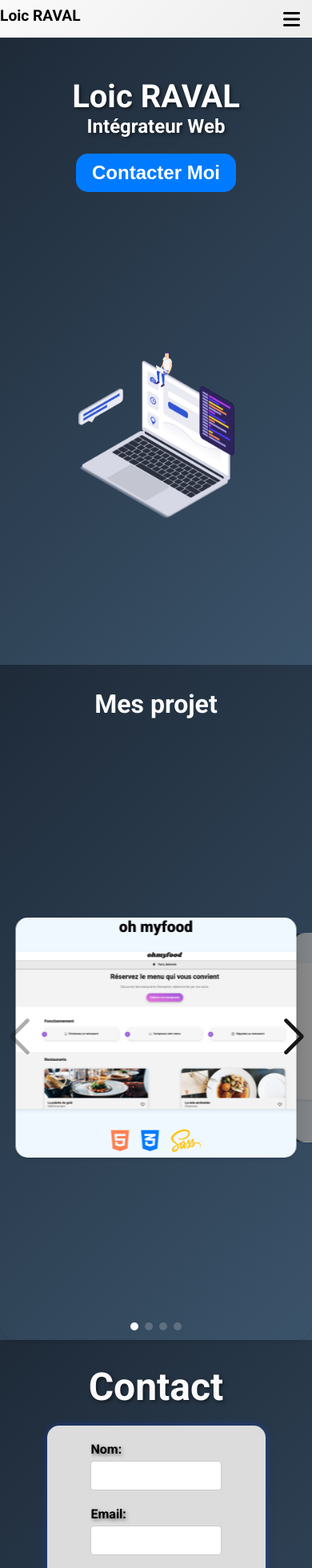
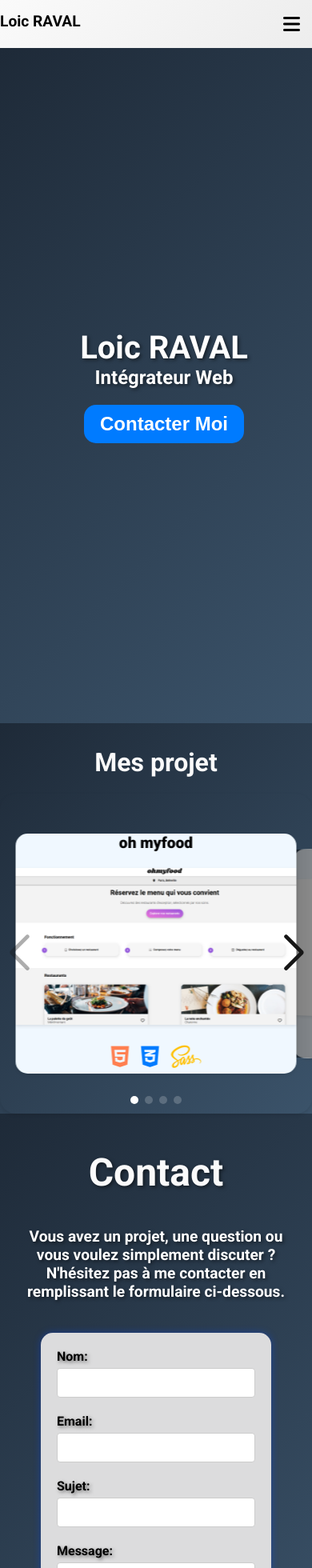
Before and after one commit to random1531/Portofolio, a React (Vite) app: page / in a window 390 px wide. Shown: the top 1960 px of the page at 80% size. Built offline with nearby package versions, Linux system fonts and the light colour scheme; a web font is replaced by a local one.

Commit message:
update css

```diff
--- a/src/App.css
+++ b/src/App.css
@@ -1,5 +1,5 @@
 header {
-  /* background-color: rgb(54, 54, 54); */
+  height: 82px;
   background: linear-gradient(135deg, #fafafa, #ededed);
 }
 
@@ -12,6 +12,7 @@ footer {
   background-color: rgb(0, 0, 0);
   color: white;
   text-align: center;
+  height: 100px;
 }
 
 html {
@@ -24,3 +25,16 @@ body {
   font-family: "Roboto", sans-serif;
   background-color: #f8f9fa;
 }
+
+
+@media (max-width: 1024px) {
+  header {
+    height: 60px;
+  }
+}
+
+@media (max-width: 768px) {
+  header {
+    height: 60px;
+  }
+}
--- a/src/componements/Header/Header.css
+++ b/src/componements/Header/Header.css
@@ -4,13 +4,13 @@
     align-items: center;
     padding: 1rem 0;
     background: linear-gradient(135deg, #fafafa, #ededed);
-    box-shadow: 0 2px 4px rgba(0, 0, 0, 0.1);
     max-width: 1440px;
     margin: 0 auto;
+    height: 100%;
 }
 
 .header_nav h1 {
-    font-size: 1.5rem;
+    font-size: 2.5rem;
     font-weight: 700;
     color: #030303;
     margin-left: 15px;
@@ -27,12 +27,13 @@
 .header_nav_links a {
     text-decoration: none;
     color: #000000;
-    font-size: 1rem;
+    font-size: 1.8rem;
     font-weight: 500;
 }
 
 .header_nav_links a:hover {
     color: #007bff;
+    transition: color 0.3s ease;
 }
 
 .header_nav_links_social {
--- a/src/componements/Main/Contact/Contact.css
+++ b/src/componements/Main/Contact/Contact.css
@@ -2,11 +2,11 @@
     width: 100%;
     height: 100vh;
     display: flex;
-    justify-content: flex-start;
+    justify-content: center;
     align-items: center;
     margin: 0 auto;
     flex-direction: column;
-
+    gap: 20px;
     text-shadow: 2px 2px 4px rgba(0, 0, 0, 0.5);
     background: linear-gradient(135deg, #1e2a38, #3b536a);
 }
@@ -18,3 +18,33 @@
     color: #fafafa;
     margin-bottom: 20px;
 }
+
+.contact_text{
+    color: white;
+    font-size: 1.5rem;
+    font-weight: 700;
+    margin-bottom: 20px;
+    width: 50%;
+    text-align: center;
+}
+
+
+@media (max-width: 1024px) {
+    .contact{
+        height: 100%;
+        padding: 15px ;
+    }
+
+
+    .contact_text{
+        width: 80%;
+        font-size: 1.2rem;
+    }
+}
+
+
+@media (max-width: 768px) {
+    .contact_text{
+        width: 100%;
+    }
+}
--- a/src/componements/Main/Contact/Contact.jsx
+++ b/src/componements/Main/Contact/Contact.jsx
@@ -6,6 +6,10 @@ export default function Contact() {
   return (
    <section className="contact" id='contact'>
     <h2 className='contact_title'>Contact</h2>
+    <p className='contact_text'>
+      Vous avez un projet, une question ou vous voulez simplement discuter ?
+      N'hésitez pas à me contacter en remplissant le formulaire ci-dessous.
+    </p>
     <Formulaire />
     </section>
   )
--- a/src/componements/Main/Contact/Formulaire/Formulaire.css
+++ b/src/componements/Main/Contact/Formulaire/Formulaire.css
@@ -1,10 +1,11 @@
 .formulaire {
+  position: relative;
   display: flex;
   justify-content: center;
   align-items: center;
   flex-direction: column;
   background-color: #dcdcdd;
-  width: 70%;
+  width: 50%;
   height: auto;
   padding: 20px;
   border-radius: 15px;
@@ -60,3 +61,30 @@ button {
 button:hover {
   background-color: #0056b3;
 }
+
+
+@media (max-width: 768px) {
+  .formulaire {
+    width: 90%;
+  }
+
+  .contact-form {
+    padding: 10px;
+  }
+
+  .form-group {
+    width: 100%;
+  }
+}
+
+@media (max-width: 1024px) {
+  .formulaire {
+    width: 80%;
+  }
+
+  .contact-form {
+    padding: 15px;
+  }
+
+
+}
--- a/src/componements/Main/Contact/Formulaire/Formulaire.jsx
+++ b/src/componements/Main/Contact/Formulaire/Formulaire.jsx
@@ -1,20 +1,51 @@
-import React, { useRef } from 'react';
+import React, { useRef } from "react";
 import "./Formulaire.css";
-import emailjs from '@emailjs/browser';
+import emailjs from "@emailjs/browser";
+import ModalMailSend from "../ModalMailSend/ModalMailSend";
+import { useState } from "react";
 
 export default function Formulaire() {
+  const [message, setMessage] = useState("");
+  const [animation, setAnimation] = useState("");
+  const [open, setOpen] = useState(false);
   const form = useRef();
+
+  const close = () => {
+    setOpen(false);
+  };
 
   const sendEmail = (e) => {
     e.preventDefault();
 
-    emailjs.sendForm('service_wej7rrg', 'template_ew45zhb', form.current, '6UqqF2jUWvKdBBVvc')
-      .then((result) => {
-          console.log(result.text);
-      }, (error) => {
+    emailjs
+      .sendForm(
+        "service_wej7rrg",
+        "template_ew45zhb",
+        form.current,
+        "6UqqF2jUWvKdBBVvc"
+      )
+      .then(
+        (result) => {
+          setOpen(true);
+          if (result.text === "OK") {
+            setAnimation("fa-regular fa-paper-plane animation_succes_plane");
+            setTimeout(() => {
+              setMessage("Message envoyé avec succès");
+            }, 3000);
+            form.current.reset();
+          } else {
+            setAnimation("fa-regular fa-paper-plane animation_error_plane");
+            setMessage("Erreur lors de l'envoie du message");
+          }
+          setTimeout(() => {
+            setOpen(false);
+          }, 5000);
+        },
+        (error) => {
           console.log(error.text);
-      });
-  }
+        }
+      );
+  };
 
   return (
     <form ref={form} className="formulaire" onSubmit={sendEmail}>
@@ -35,6 +66,9 @@ export default function Formulaire() {
         <textarea id="message" name="message" required></textarea>
       </div>
       <button type="submit">Envoyer</button>
+      {open && (
+        <ModalMailSend message={message} animation={animation} close={close} />
+      )}
     </form>
   );
 }
--- /dev/null
+++ b/src/componements/Main/Contact/ModalMailSend/ModalMailSend.css
@@ -0,0 +1,75 @@
+.modal_mail_send {
+    width: 200px;
+    height: 200px;
+    position: absolute;
+    background-color: rgb(230, 230, 230);
+    border-radius: 10px;
+    box-shadow: 0 2px 4px rgba(0, 0, 0, 0.1);
+}
+
+.modal_mail_send_block {
+    width: 100%;
+    height: 100%;
+    display: flex;
+    flex-direction: column;
+    justify-content: center;
+    align-items: center;
+    overflow: hidden;
+}
+
+.animation_succes_plane {
+    width: 100px;
+    height: 100px;
+    border-radius: 50%;
+    display: flex;
+    justify-content: center;
+    align-items: center;
+    animation: translate 2s ease-in-out;
+    font-size: 30px;
+    opacity: 0;
+}
+.response{
+    position: absolute;
+    top: 50%;
+    left: 50%;
+    transform: translate(-50%, -50%);
+}
+
+.close_mail_send{
+    position: absolute;
+    top: 5px;
+    right: 5px;
+    cursor: pointer;
+    font-size: 20px;
+    color: #f80909;
+}
+
+.animation_error_plane{
+    width: 100px;
+    height: 100px;
+    border-radius: 50%;
+    display: flex;
+    justify-content: center;
+    align-items: center;
+    animation: translate 2s ease-in-out;
+    font-size: 10px;
+    opacity: 0;
+}
+
+@keyframes translate {
+    0% {
+        transform: translate(-100px, 100px);
+        opacity: 1;
+    }
+
+    50% {
+
+        opacity: 1;
+    }
+
+    100% {
+        transform: translate(100px, -100px);
+        font-size: 50px;
+
+    }
+}
--- /dev/null
+++ b/src/componements/Main/Contact/ModalMailSend/ModalMailSend.jsx
@@ -0,0 +1,14 @@
+import React from "react";
+import "./ModalMailSend.css";
+
+export default function ModalMailSend({message, animation,close}) {
+  return (
+    <div className="modal_mail_send">
+      <div className="modal_mail_send_block">
+        <p className="close_mail_send" onClick={close}>X</p>
+        <i className={animation}></i>
+        <h2 className="response">{message}</h2>
+      </div>
+    </div>
+  );
+}
--- a/src/componements/Main/HeroBanner/HeroBanner.css
+++ b/src/componements/Main/HeroBanner/HeroBanner.css
@@ -1,8 +1,7 @@
 .hero_banner {
     position: relative;
-    background-size: cover;
     background-position: center;
-    height: calc(100vh - 60px);
+    height: 100vh;
     display: flex;
     justify-content: center;
     align-items: center;
@@ -11,9 +10,6 @@
     font-weight: 700;
     text-align: center;
     text-shadow: 2px 2px 4px rgba(0, 0, 0, 0.5);
-    /* background: rgb(32,32,32);
-background: radial-gradient(circle, rgba(32,32,32,1) 0%, rgba(48,48,48,1) 100%);
- */
     background: linear-gradient(135deg, #1e2a38, #3b536a);
 }
 
@@ -24,6 +20,12 @@ background: radial-gradient(circle, rgba(32,32,32,1) 0%, rgba(48,48,48,1) 100%);
     background-size: cover;
     z-index: 1;
     object-fit: cover;
+    animation: ease-in-out 3s;
+}
+
+.hero_banner_picture:hover {
+    transform: scale3d(1.1, 1.1, 1.1);
+    transform: perspective(1000px) rotateX(20deg);
 }
 
 .hero_banner_container {
@@ -39,6 +41,7 @@ background: radial-gradient(circle, rgba(32,32,32,1) 0%, rgba(48,48,48,1) 100%);
     justify-content: center;
     align-items: flex-start;
     height: 100%;
+    margin-left: 20px;
 }
 
 .hero_banner_title,
@@ -64,6 +67,9 @@ background: radial-gradient(circle, rgba(32,32,32,1) 0%, rgba(48,48,48,1) 100%);
 }
 
 @media (min-width: 769px) and (max-width: 1024px) {
+
+
+
     .hero_banner_text_container {
         justify-content: flex-start;
         align-items: center;
@@ -78,10 +84,26 @@ background: radial-gradient(circle, rgba(32,32,32,1) 0%, rgba(48,48,48,1) 100%);
 }
 
 @media (max-width: 768px) {
+
+    .hero_banner {
+        height: 100%;
+        min-height: 100vh;
+        padding: 15px;
+        display: flex;
+        align-items: center;
+        justify-content: center;
+    }
+
+    .hero_banner_container {
+        display: flex;
+        align-items: center;
+        justify-content: center;
+    }
+
     .hero_banner_text_container {
         justify-content: flex-start;
         align-items: center;
-        padding-top: 50px;
+
     }
 
     .hero_banner_title {
@@ -91,6 +113,9 @@ background: radial-gradient(circle, rgba(32,32,32,1) 0%, rgba(48,48,48,1) 100%);
     .hero_banner_text {
         font-size: 1.5rem;
     }
+    .hero_banner_picture{
+        display: none;
+    }
 
     .hero_banner_picture {
         top: 50%;
--- a/src/componements/Main/Projet/Project.css
+++ b/src/componements/Main/Projet/Project.css
@@ -58,14 +58,13 @@
     width: 100%;
 }
 
-
-@media (max-width: 768px){
-
-
+@media (max-width: 768px) {
+    .project {
+        height: 100%;
+    }
     .project_card_link {
         width: 90%;
     }
-
 
     .project_container h2 {
         font-size: 2rem;
@@ -74,5 +73,4 @@
     .project_card_container {
         flex-direction: column;
     }
-
 }
--- a/src/page/Style/ProjetPage.css
+++ b/src/page/Style/ProjetPage.css
@@ -4,15 +4,16 @@
 }
 
 .projet {
-
+    position: relative;
     display: flex;
-    justify-content: center;
+    justify-content: space-around;
     align-items: center;
     flex-direction: column;
     max-width: 1440px;
     margin: 0 auto;
     gap: 15px;
-    height: 100vh;
+    height: 100%; ;
+    min-height: calc(100vh - 162px);
     text-align: center;
 }
 
```
